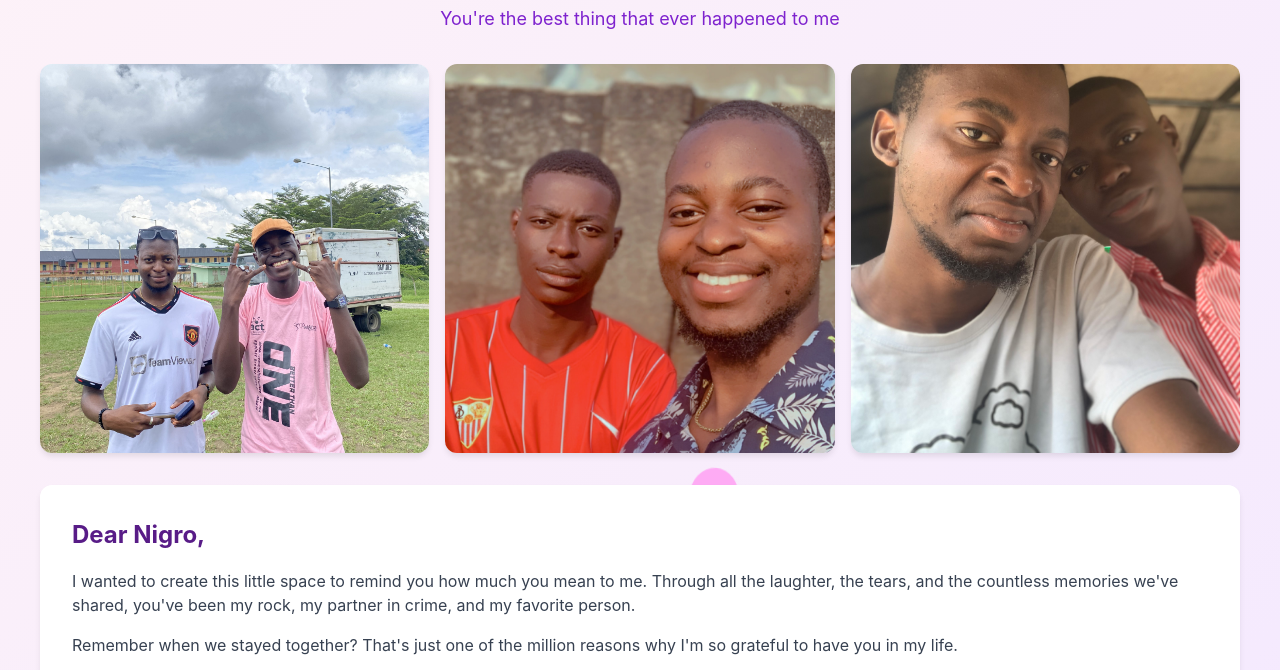
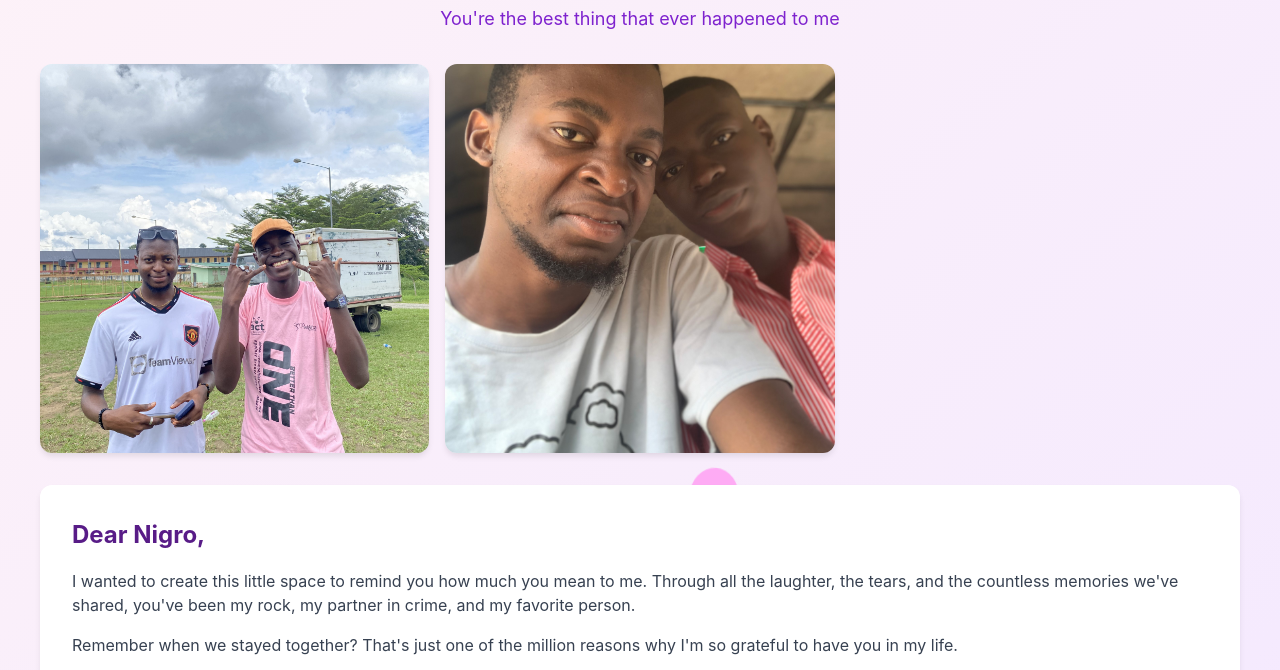
Before and after one commit to Agladima/New-birthday, a plain HTML site: page index.html in a window 1280 px wide. Shown: the part 117-787 px from the top of the page. Drawn offline with Linux system fonts and the light colour scheme.

Commit message:
updated birthday

```diff
--- a/index.html
+++ b/index.html
@@ -253,9 +253,7 @@
           <div class="gallery-item">
             <img src="images/ab.jpg" alt="Memory with best friend" />
           </div>
-          <div class="gallery-item">
-            <img src="images/bb.jpg" alt="Memory with best friend" />
-          </div>
+
           <div class="gallery-item">
             <img src="images/bc.jpg" alt="Memory with best friend" />
           </div>
```
